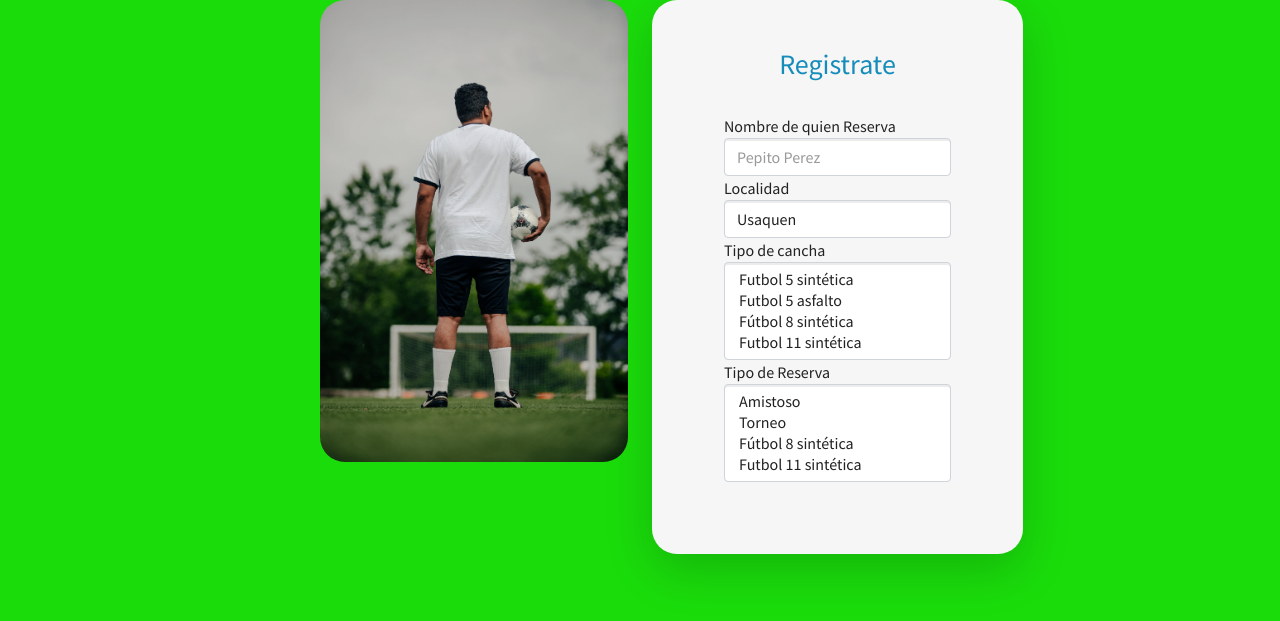
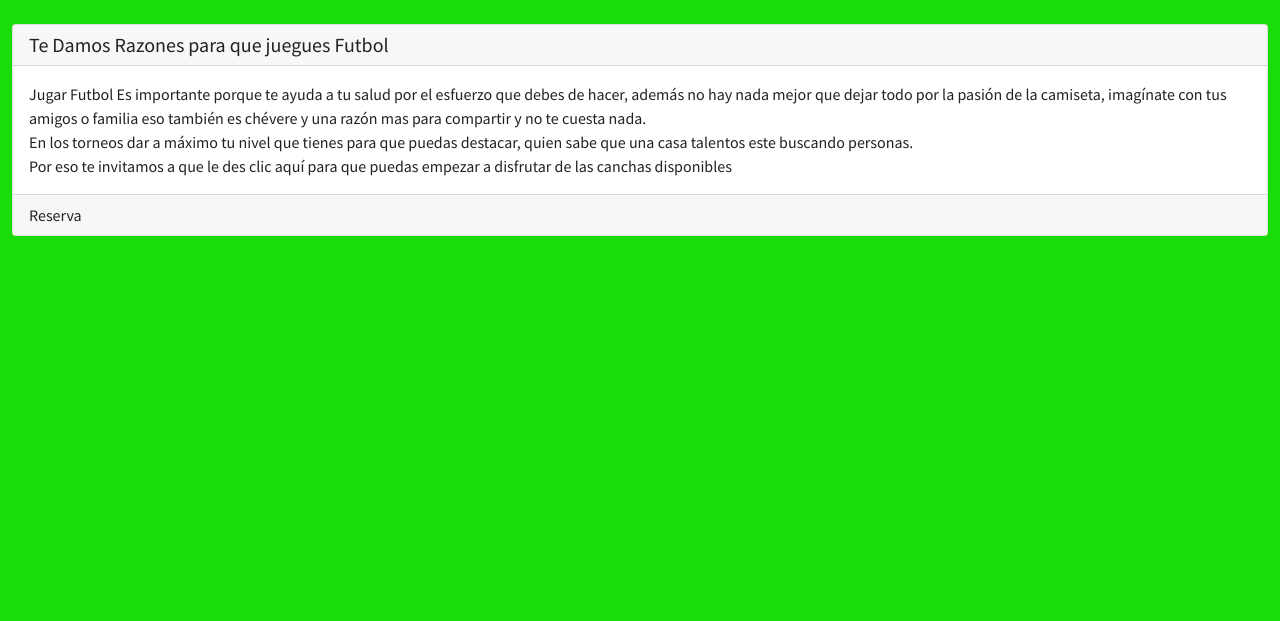
Before and after one commit to SebasL02/ProyectoFinal, a PHP site: page /proyecto/Views/motivation.php in a window 1280 px wide. Shown: the part 60-681 px from the top of the page. Run offline with PHP 8.4, Linux system fonts and the light colour scheme; some libraries are stand-ins or nearby versions.

Commit message:
modificaciones
modificaciones en motivation y en reserve

```diff
--- a/Proyecto/Views/motivation.php
+++ b/Proyecto/Views/motivation.php
@@ -11,65 +11,31 @@ define('IMG_PATH', '../img/');
 include(VIEWS_PATH . "header.php");
 ?>
 
+<br>
 
 
 <div class="container-fluid">
-  <div class="row">
-    <div class="col-md-6">
-      <img class="img-signup" alt="Imagen de chico en la cancha de Futbol" src="<?php echo IMG_PATH . "Cancha.jpg" ?>" />
-    </div>
-    <div class="col-md-6">
+	<div class="row">
+		<div class="col-md-12">
+			<div class="card">
+				<h5 class="card-header">
+					Te Damos Razones para que juegues Futbol
+				</h5>
+				<div class="card-body">
+					<p class="card-text">
+						Jugar Futbol Es importante porque te ayuda a tu salud por el esfuerzo que debes de hacer, además no hay nada mejor que dejar todo por la pasión de la
+            camiseta, imagínate con tus amigos o familia eso también es chévere y una razón mas para compartir y no te cuesta nada.
+            <br>
+            En los torneos dar a máximo tu nivel que tienes para que puedas destacar, quien sabe que una casa talentos este buscando personas.
+          <br>
+          Por eso te invitamos a que le des clic aquí para que puedas empezar a disfrutar de las canchas disponibles
 
-
-      <div class="rounded d-flex justify-content-left">
-        <div class="shadow-lg p-5 bg-light" style="border-radius: 25px;">
-          <div class="text-center">
-            <h3 class="text-primary">Registrate</h3>
-          </div>
-          <div class="p-4">
-          <form>
-  <div class="form-group">
-    <label for="exampleFormControlInput1">Nombre de quien Reserva</label>
-    <input type="name" class="form-control" id="exampleFormControlInput1" placeholder="Pepito Perez">
-  </div>
-  <div class="form-group">
-    <label for="exampleFormControlSelect1">Localidad</label>
-    <select class="form-control" id="exampleFormControlSelect1">
-      <option>Usaquen</option>
-      <option>Chapinero</option>
-      <option>Santa fe</option>
-      <option>Usme</option>
-      <option>Bosa</option>
-      <option>Kennedy</option>
-      <option>Fontibón</option>
-      <option>Engativá</option>
-    </select>
-  </div>
-  <div class="form-group">
-    <label for="exampleFormControlSelect2">Tipo de cancha</label>
-    <select multiple class="form-control" id="exampleFormControlSelect2">
-      <option>Futbol 5 sintética</option>
-      <option>Futbol 5 asfalto</option>
-      <option>Fútbol 8 sintética</option>
-      <option>Futbol 11 sintética</option>
-
-    </select>
-  </div>
-  <div class="form-group">
-    <label for="exampleFormControlSelect2">Tipo de Reserva</label>
-    <select multiple class="form-control" id="exampleFormControlSelect2">
-      <option>Amistoso</option>
-      <option>Torneo</option>
-      <option>Fútbol 8 sintética</option>
-      <option>Futbol 11 sintética</option>
-
-    </select>
-  </div>
-</form>
-          </div>
-        </div>
-      </div>
-
-    </div>
-  </div>
+					</p>
+				</div>
+				<div class="card-footer">
+					<button7>Reserva</button>
+				</div>
+			</div>
+		</div>
+	</div>
 </div>
```
Also changed, not shown: Proyecto/Views/reserve.php (+76 -0 lines).
